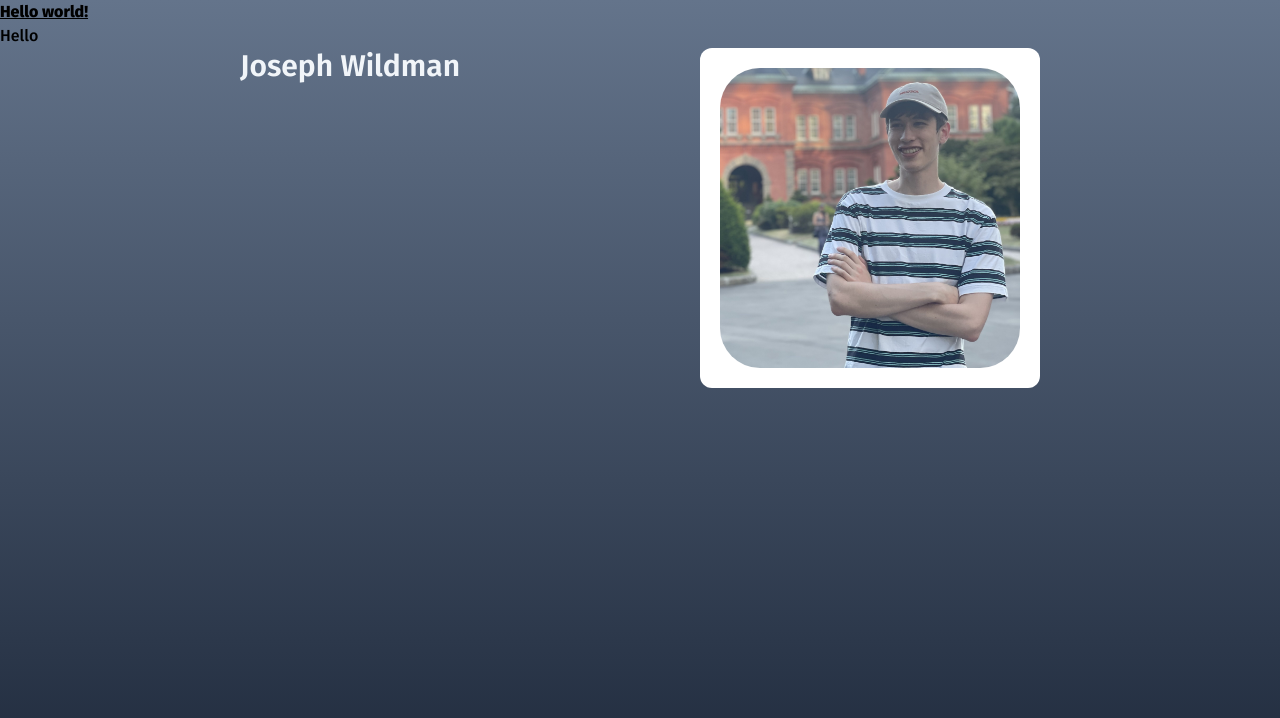
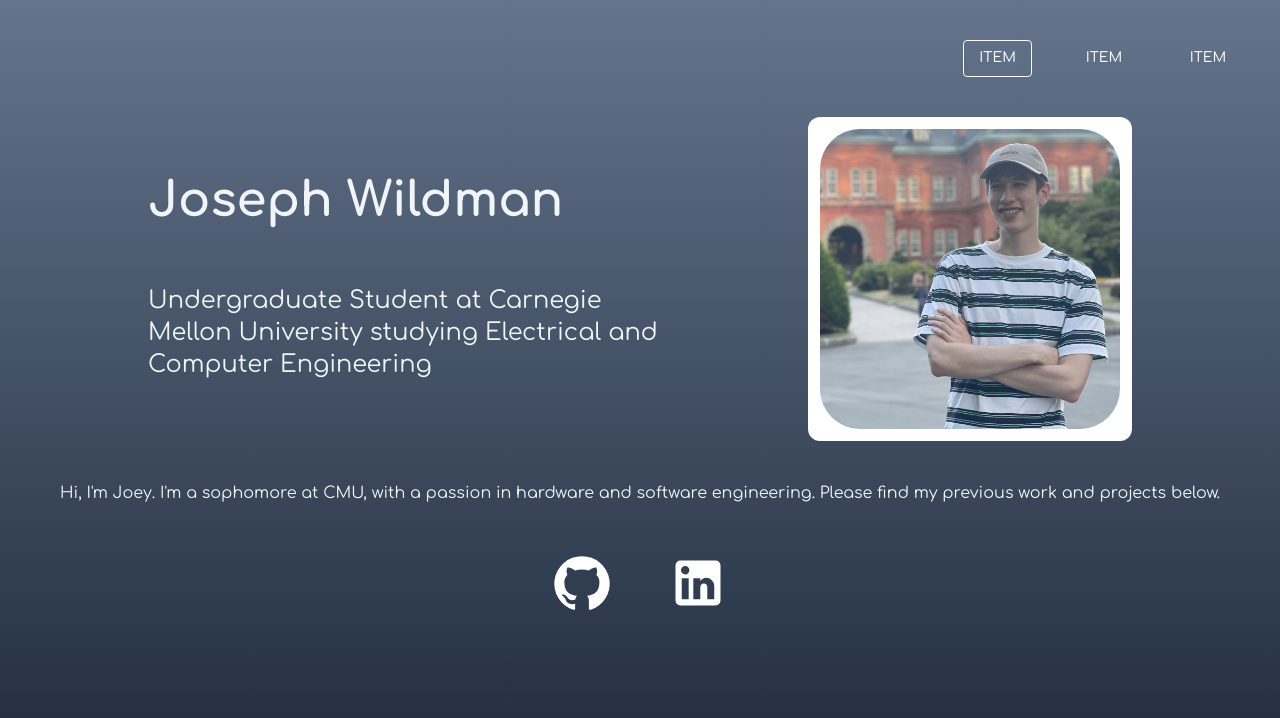
Before and after one commit to 20wildmanj/PersonalWebsite, a React (Create React App) app: page / in a window 1280 px wide. Shown: the top 718 px of the page. Built offline with nearby package versions, Linux system fonts and the light colour scheme.

Commit message:
added routing

```diff
--- a/package.json
+++ b/package.json
@@ -6,6 +6,7 @@
     "@craco/craco": "^6.4.3",
     "@emotion/react": "^11.7.1",
     "@emotion/styled": "^11.6.0",
+    "@mui/icons-material": "^5.2.5",
     "@mui/material": "^5.2.4",
     "@testing-library/jest-dom": "^5.16.1",
     "@testing-library/react": "^12.1.2",
@@ -17,6 +18,7 @@
     "postcss-cli": "^9.1.0",
     "react": "^17.0.2",
     "react-dom": "^17.0.2",
+    "react-router-dom": "^6.2.1",
     "react-scripts": "5.0.0",
     "typescript": "^4.5.4",
     "web-vitals": "^2.1.2"
--- a/public/index.html
+++ b/public/index.html
@@ -12,7 +12,7 @@
     <link rel="apple-touch-icon" href="%PUBLIC_URL%/logo192.png" />
     <link rel="preconnect" href="https://fonts.googleapis.com">
     <link rel="preconnect" href="https://fonts.gstatic.com" crossorigin>
-    <link href="https://fonts.googleapis.com/css2?family=Fira+Sans:wght@300;500;600;800&display=swap" rel="stylesheet">
+    <link href="https://fonts.googleapis.com/css2?family=Comfortaa:wght@300;400;500;600;700&display=swap" rel="stylesheet">
     <!--
       manifest.json provides metadata used when your web app is installed on a
       user's mobile device or desktop. See https://developers.google.com/web/fundamentals/web-app-manifest/
--- a/src/App.tsx
+++ b/src/App.tsx
@@ -1,29 +1,43 @@
 import React from 'react';
 import './App.css';
-import { Avatar } from '@mui/material';
-import { Paper } from '@mui/material';
-// bg-gradient-to-b from-slate-100 to-slate-400
+import { Nav } from './nav';
+import { createTheme } from '@mui/material/styles';
+import { ThemeProvider } from '@mui/material/styles';
+
+import {
+  BrowserRouter as Router,
+  Routes,
+  Route,
+} from "react-router-dom";
+import { HomePage } from './HomePage';
+import { Work } from './Work';
+const theme = createTheme({
+  typography: {
+    fontFamily: 'Comfortaa',
+  },
+  palette: {
+    primary: {
+      main: '#ffffff'
+    },
+  },
+});
+ // bg-gradient-to-b from-slate-100 to-slate-400
 const App = () => (
-    <div className="h-screen bg-gradient-to-b from-slate-500 to-slate-800">
-      <h1 className="text-l font-bold underline">
-        Hello world!
-      </h1>
-      <div className="text-md">
-        Hello
-      </div>
-      <div className="flex flex-row justify-evenly">
-          <div className="text-slate-100">
-            <h1 className="text-3xl font-semibold">
-              Joseph Wildman
-            </h1>
+  <>
+    <Router>
+      <ThemeProvider theme={theme}>
+        <div className="min-h-screen bg-gradient-to-b from-slate-500 to-slate-800">
+          <div className="p-10">
+            <Nav highlighted="home"/>
           </div>
-          <div className="rounded-xl p-5 bg-white hover:bg-slate-800 duration-500">
-            <Avatar variant="square" sx={{ width: 300, height:300, borderRadius: 10, }} src="profile.jpg">
-              Joey
-            </Avatar>
-          </div>
-      </div>
-    </div>
+          <Routes>
+            <Route path="/" element={<HomePage/>} />
+            <Route path="/work" element={<Work/>} />
+          </Routes>
+        </div>
+      </ThemeProvider>
+    </Router>
+  </>
 );
 
 export default App;
--- /dev/null
+++ b/src/HomePage.tsx
@@ -0,0 +1,38 @@
+import  GitHubIcon from '@mui/icons-material/GitHub';
+import LinkedInIcon from '@mui/icons-material/LinkedIn';
+import { IconButton } from '@mui/material';
+import { Avatar } from '@mui/material';
+import { AppBar } from '@mui/material';
+import React from 'react';
+
+export const HomePage:React.FC<{}> = () => (
+    <>
+        <div className="flex flex-row justify-evenly">
+            <div className="text-slate-100 flex flex-col justify-evenly items-left max-w-lg">
+                <h1 className="text-5xl font-bold">
+                    Joseph Wildman
+                </h1>
+                <h2 className="text-2xl">
+                    Undergraduate Student at Carnegie Mellon University studying Electrical and Computer Engineering
+                </h2>
+            </div>
+            <div className="rounded-xl p-3 bg-white hover:bg-slate-800 duration-500">
+                <Avatar variant="square" sx={{ width: 300, height:300, borderRadius: 10, }} src="profile.jpg">
+                    Joey
+                </Avatar>
+            </div>
+        </div>
+        <div className="flex flex-wrap column place-content-center m-10 text-slate-100">
+            Hi, I'm Joey. I'm a sophomore at CMU, with a passion in hardware and software engineering. Please find my previous work and projects
+            below.
+        </div>
+        <div className="flex flex-wrap row space-x-10 items-center justify-center m-10">
+            <IconButton href="https://www.github.com/20wildmanj">
+                <GitHubIcon color="primary" sx={{ fontSize:60 }}/>
+            </IconButton>
+            <IconButton href="https://www.linkedin.com/in/joseph--wildman">
+                <LinkedInIcon color="primary" sx={{ fontSize:60 }}/>
+            </IconButton>
+        </div>
+    </>
+);
--- /dev/null
+++ b/src/Work.tsx
@@ -0,0 +1,7 @@
+import React from 'react';
+
+export const Work:React.FC<{}> = () => (
+    <div>
+        work
+    </div>
+);
--- /dev/null
+++ b/src/nav.tsx
@@ -0,0 +1,24 @@
+import React from 'react';
+import Button from '@mui/material/Button';
+import { NavLink } from 'react-router-dom';
+
+export interface NavProps {
+    highlighted: string,
+}
+export const Nav:React.FC<NavProps> = ({ highlighted }) => {
+    const items = ['home', 'work', 'projects']
+
+    return(
+        <div className="flex flex-wrap justify-items-end justify-end font-sans text-slate-50 gap-10">
+            {items.map((item) => (
+                <div key={item}>
+                    <Button
+                        color="inherit"
+                        size='medium'
+                        variant={item == highlighted ? 'outlined' : 'text'}
+                    >{<NavLink to="/work"> item </NavLink>}</Button>
+                </div>
+            ))}
+        </div>
+    );
+};
--- a/tailwind.config.js
+++ b/tailwind.config.js
@@ -4,7 +4,7 @@ module.exports = {
   ],
   theme: {
     fontFamily: {
-      sans: ['Fira Sans'],
+      sans: ['Comfortaa'],
     },
     extend: {},
   },
```
Also changed, not shown: 1 other file (tests, documents, lock files or other folders).
